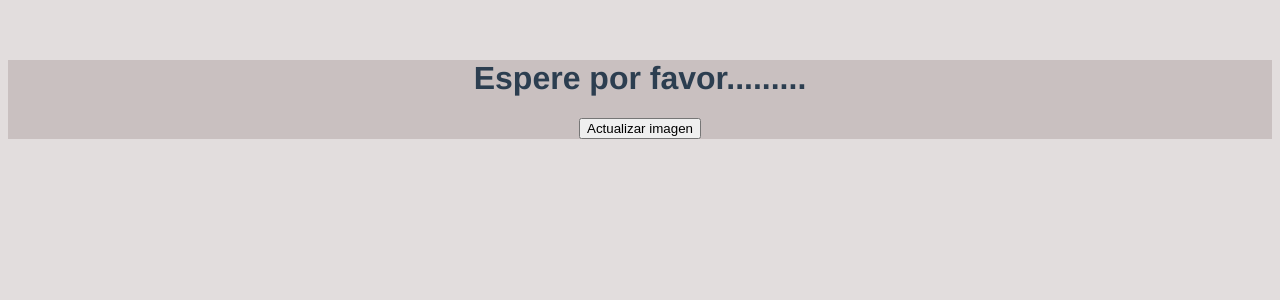
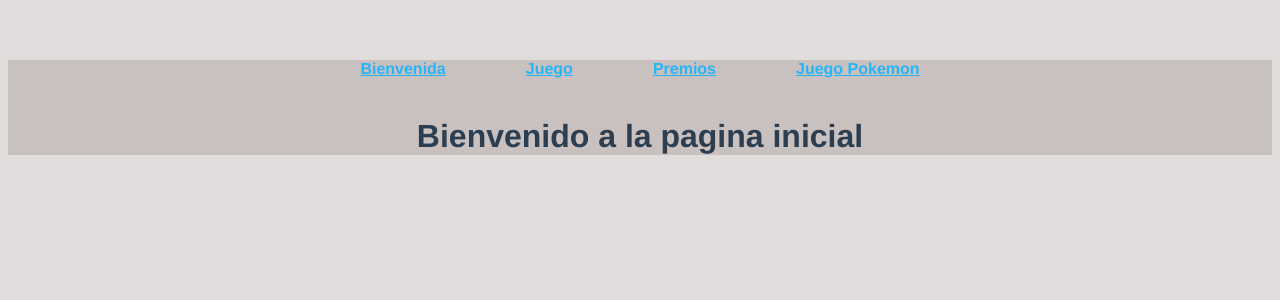
Before and after one commit to AxeleoFC/pw_u2_v_p4_af, a Vue app: page / in a window 1280 px wide. Shown: the top 300 px of the page. Built offline with nearby package versions, Linux system fonts and the light colour scheme; no server answers.

Commit message:
Taller 26

```diff
--- a/package.json
+++ b/package.json
@@ -9,7 +9,8 @@
   },
   "dependencies": {
     "core-js": "^3.8.3",
-    "vue": "^3.2.13"
+    "vue": "^3.2.13",
+    "vue-router": "^4.2.4"
   },
   "devDependencies": {
     "@vue/cli-plugin-babel": "~5.0.0",
--- a/src/App.vue
+++ b/src/App.vue
@@ -1,15 +1,17 @@
 <template>
-  <PaginaPoke></PaginaPoke>
+  <NavBar></NavBar>
+  <router-view></router-view>
 </template>
 
 <script>
-import PaginaPoke from './modulos/pokemon/page/PaginaPoke.vue';
+import NavBar from './modulos/pokemon/components/NavBar.vue';
 
 export default {
   name: 'App',
-  components: {
-    PaginaPoke
+  components:{
+    NavBar
   }
+
 }
 </script>
 
--- a/src/main.js
+++ b/src/main.js
@@ -1,4 +1,7 @@
 import { createApp } from 'vue'
 import App from './App.vue'
 import './css/estilos.css'
-createApp(App).mount('#app')
+import router from './router/router'
+
+//Antes de montar una aplicacion, se nesesita mandar/montar el router
+createApp(App).use(router).mount('#app')
--- /dev/null
+++ b/src/modulos/pokemon/components/NavBar.vue
@@ -0,0 +1,25 @@
+<template>
+  <div>
+    <router-link to="/">Bienvenida</router-link>
+    <router-link to="/juego">Juego</router-link>
+    <router-link to="/premios">Premios</router-link>
+    <router-link to="/juegoPokemon">Juego Pokemon</router-link>
+  </div>
+</template>
+
+<script>
+export default {
+
+}
+</script>
+
+<style>
+div{
+    padding: 0 30px;
+}
+div,a{
+    font-weight: bold;
+    color: #25b5f8;
+    margin: 40px;
+}
+</style>
--- a/src/modulos/pokemon/components/PokemonOps.vue
+++ b/src/modulos/pokemon/components/PokemonOps.vue
@@ -17,7 +17,7 @@ export default {
     },
   }, methods:{
     pruebadeEvento(){
-      console.log("Entro en prueba")
+      console.log("Entro en prueba");
     }
   }
 
--- /dev/null
+++ b/src/modulos/pokemon/page/Pagina404.vue
@@ -0,0 +1,16 @@
+<template>
+  <div>
+    <h1>Error 404</h1>
+    <h2>Página no encontrada</h2>
+  </div>
+</template>
+
+<script>
+export default {};
+</script>
+
+<style scoped>
+div {
+  background-color: aquamarine;
+}
+</style>
--- /dev/null
+++ b/src/modulos/pokemon/page/PaginaBienvenida.vue
@@ -0,0 +1,13 @@
+<template>
+  <h1>Bienvenido a la pagina inicial</h1>
+</template>
+
+<script>
+export default {
+
+}
+</script>
+
+<style>
+
+</style>
--- /dev/null
+++ b/src/modulos/pokemon/page/PaginaJuego.vue
@@ -0,0 +1,13 @@
+<template>
+  <h1>Juego</h1>
+</template>
+
+<script>
+export default {
+
+}
+</script>
+
+<style>
+
+</style>
--- /dev/null
+++ b/src/modulos/pokemon/page/PaginaPremios.vue
@@ -0,0 +1,13 @@
+<template>
+  <h1>Aqui se encuentran los premios</h1>
+</template>
+
+<script>
+export default {
+
+}
+</script>
+
+<style>
+
+</style>
--- /dev/null
+++ b/src/router/router.js
@@ -0,0 +1,30 @@
+import { createRouter, createWebHashHistory } from 'vue-router'
+const routes = [
+    {
+        path: "/",
+        component: ()=> import ('../modulos/pokemon/page/PaginaBienvenida.vue')
+    },
+    {
+        path: "/juego",
+        component: ()=> import ('../modulos/pokemon/page/PaginaJuego')
+    },
+    {
+        path: "/premios",
+        component: ()=> import ('../modulos/pokemon/page/PaginaPremios.vue')
+    },
+    {
+        path: "/juegoPokemon",
+        component: ()=> import ('../modulos/pokemon/page/PaginaPoke')
+    },
+    {
+        path: "/:pathMach(.*)*",
+        component: ()=> import ('../modulos/pokemon/page/Pagina404.vue')
+    }
+]
+
+const router = createRouter({
+    history: createWebHashHistory(),
+    routes:routes
+})
+
+export default router
```
Also changed, not shown: 1 other file (tests, documents, lock files or other folders).
